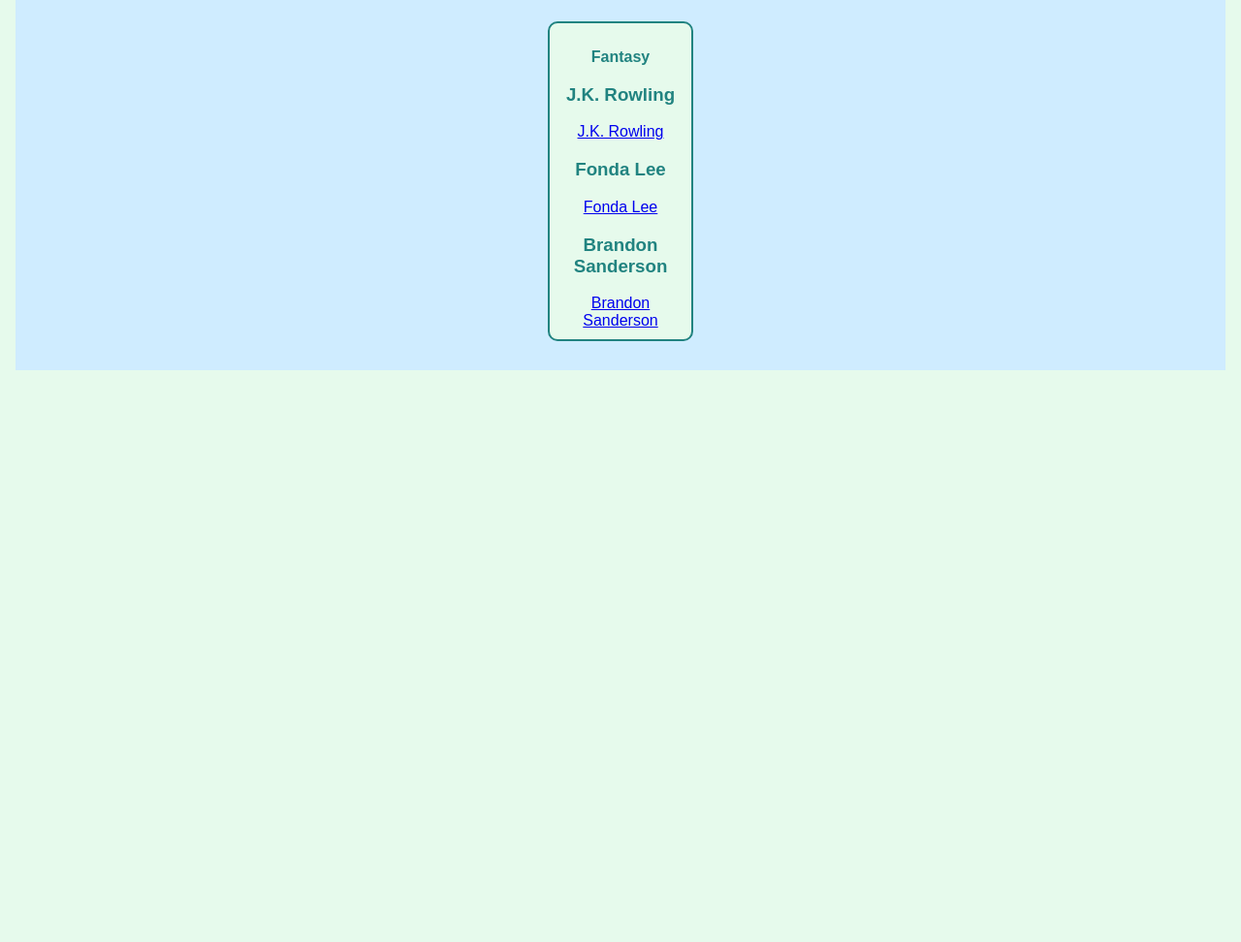
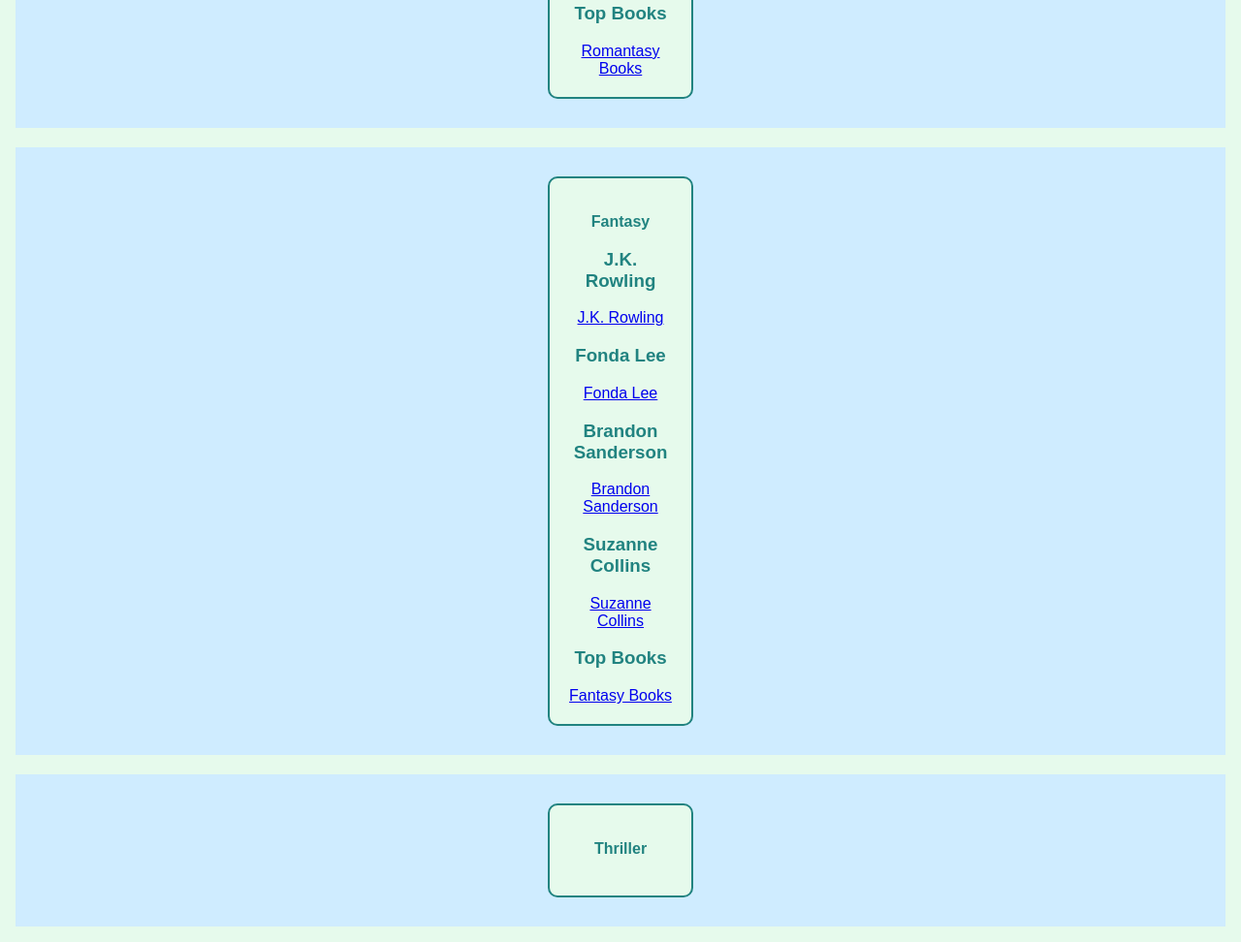
Before and after one commit to SihnmeyT/cps-early-college--project, a website: page page3.html in a window 1280 px wide. Shown: the part 1394-2366 px from the top of the page at 97% size. Before the commit the page ends 1792 px from the top, so only its background shows below. Drawn offline with Linux system fonts and the light colour scheme.

Commit message:
Page 3 styles

```diff
--- a/page3.html
+++ b/page3.html
@@ -60,8 +60,18 @@
       <a href="https://www.fondalee.com/"> Fonda Lee</a>
       <h3>Brandon Sanderson</h3>
       <a href="https://www.brandonsanderson.com/">Brandon Sanderson</a>
+      <h3>Suzanne Collins</h3>
+      <a href="https://www.suzannecollinsbooks.com/">Suzanne Collins</a>
+      <h3>Top Books</h3>
+      <a href="https://www.goodreads.com/list/show/88.Best_Fantasy_Books_of_the_21st_Century">Fantasy Books</a>
+    </div>
+    </div>
 
-    </div>
+    <div class="author">
+      <div class="find">
+        <p>Thriller</p>
+        <h3></h3>
+      </div>
     </div>
   </main>
   </body>
--- a/styles.css
+++ b/styles.css
@@ -144,21 +144,21 @@
 }
 .author {
   display: flex;
-  flex-direction: column;
+  flex-direction: row;
   flex-wrap: wrap;
   align-items:center;
   background-color: var(--primary-color);
   padding: 20px;
   margin-top: 20px;
-  justify-content: center;
+  justify-content: space-around;
   gap: 20px;
-  align-content: center;
+
 }
 
 .find {
   background-color: var(--background-color);
   border: 2px solid var(--secondary-color);
-  padding: 10px;
+  padding: 20px;
   margin: 10px;
   border-radius: 10px;
   font-family: Arial, sans-serif;
```
